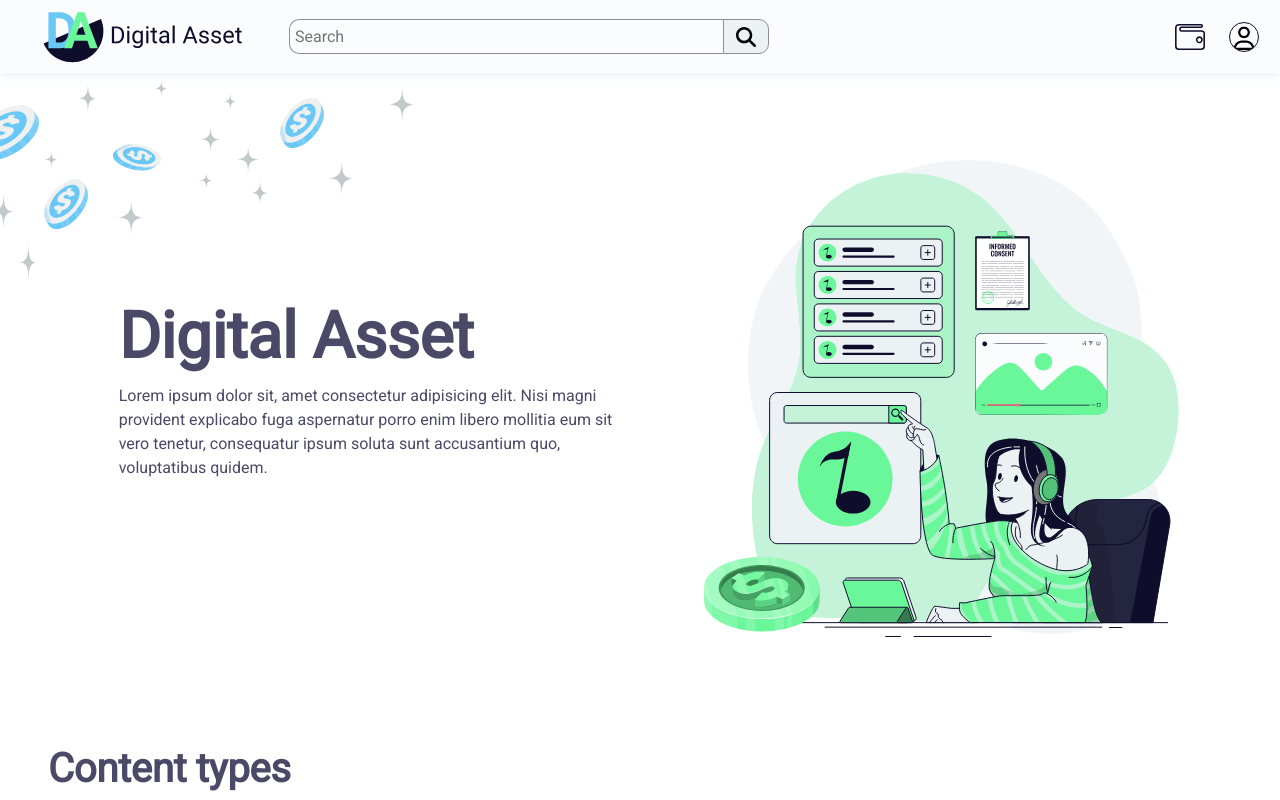
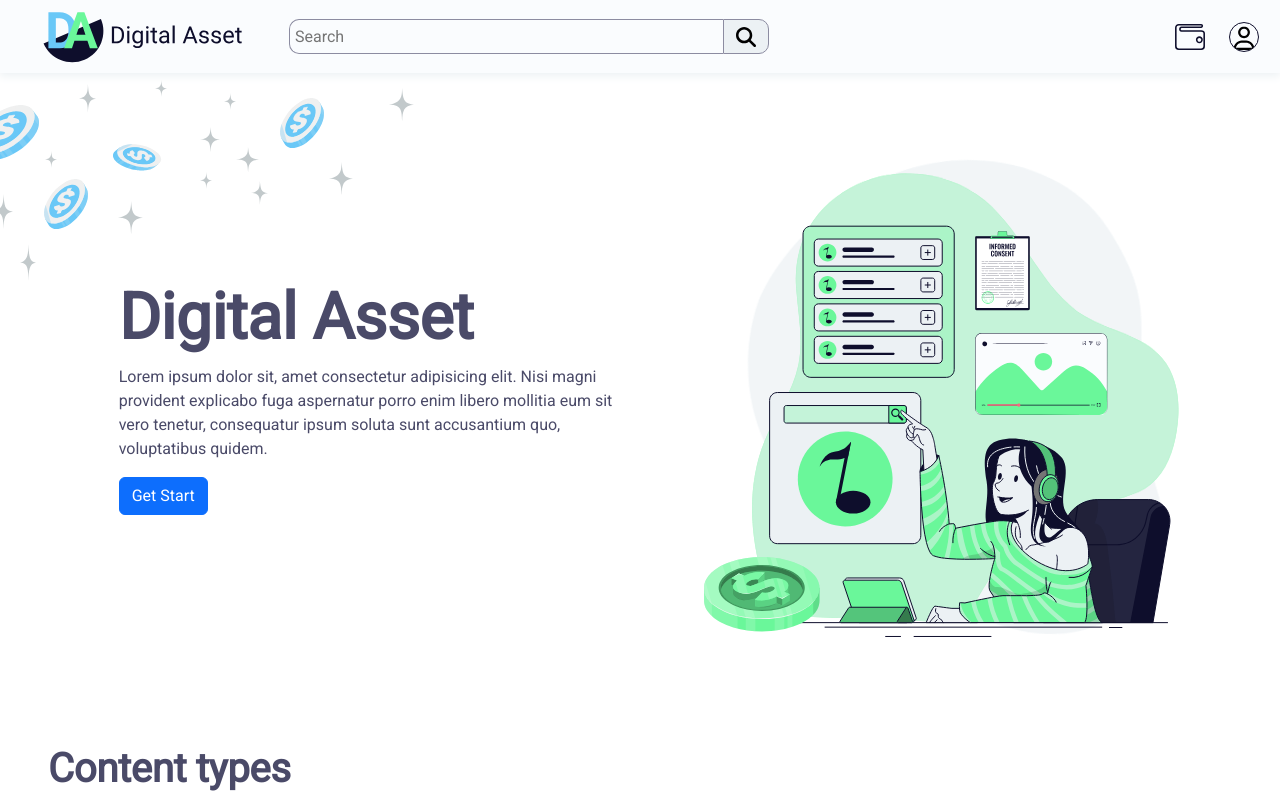
Before and after one commit to FYP-Digital-Assets/DigitalAssetFrontEnd, a React (Vite) app: page / in a window 1280 px wide. Shown: the top 800 px of the page. Built offline with nearby package versions, Linux system fonts and the light colour scheme.

Commit message:
edited info

```diff
--- a/src/App.css
+++ b/src/App.css
@@ -9,6 +9,7 @@
   --accent-color: #ECF1F4;
   --light-color: #FAFCFE;
 }
+
 .card-cat-img{
   width: 11rem;
   margin: 2rem auto;
--- a/src/AppLayout.jsx
+++ b/src/AppLayout.jsx
@@ -12,8 +12,13 @@ const AppLayout = (props)=> {
     const [bal, setBal] = useState(0);
     const ConnectToWallet = async() => {
         try{
+          console.log("web3 start")
           const web3 = new Web3(window.ethereum);
+          console.log("web3 done")
           const isMetaMask = web3.currentProvider.isMetaMask;
+          console.log(web3.currentProvider)
+          console.log("check for metamask")
+          console.log(isMetaMask)
           if(isMetaMask){
             await window.ethereum.request({ method: 'eth_requestAccounts' });
             const accounts = await web3.eth.getAccounts();
--- a/src/Pages/Info.jsx
+++ b/src/Pages/Info.jsx
@@ -9,7 +9,7 @@ import ImgImage from "../assets/img_image.png";
 import ImgAudio from "../assets/img_audio.png";
 import ImgDoc from "../assets/img_doc.png";
 
-export const Info = () => {
+export const Info = (props) => {
   return (
     <>
       <BackLeft />
@@ -26,7 +26,11 @@ export const Info = () => {
               Nisi magni provident explicabo fuga aspernatur porro enim
               libero mollitia eum sit vero tenetur, consequatur ipsum
               soluta sunt accusantium quo, voluptatibus quidem.
+
             </p>
+            <div>
+            <button className="btn btn-primary" >Get Start</button>
+            </div>
           </div>
           <div className="col-6 d-flex justify-content-center">
             <Vector1/>
```
Also changed, not shown: src/Components/Footer.jsx (added, +8 -0 lines).
